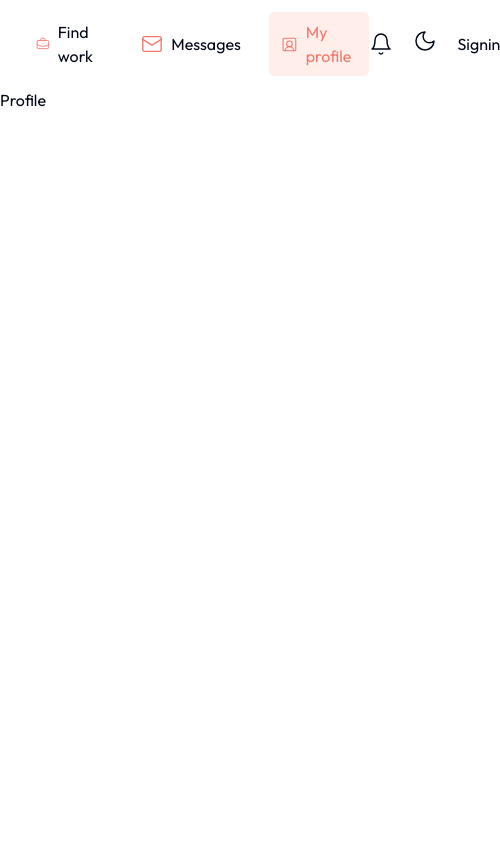
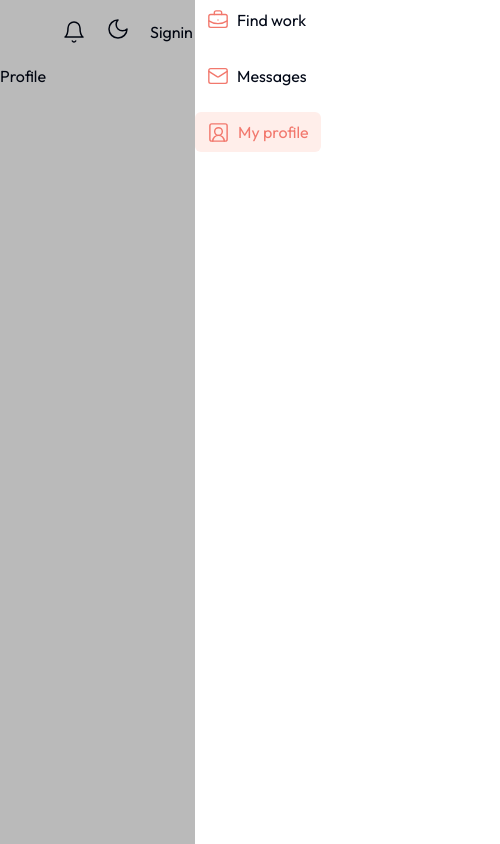
Before and after one commit to Python-killer14/job-connect-app, a Next.js app: page /profile in a window 390 px wide. Shown: the whole page, 500 px wide, since content can reach past the window. Built offline with nearby package versions, Linux system fonts and the light colour scheme; no server answers.

Commit message:
Dev: Navigation menu for small screen (Hamburger menu initiated). Looks perfect so far

```diff
--- a/src/app/globals.css
+++ b/src/app/globals.css
@@ -81,3 +81,15 @@
     @apply transition-colors duration-200 ease-linear;
   }
 }
+
+.naviagtion-menu-wrapper::after {
+  background: black;
+  content: "After";
+  position: absolute;
+  top: 0;
+  left: 0;
+  inset: 0;
+  min-width: 100vw;
+  min-height: 100dvh;
+
+}
--- a/src/components/NavigationBar.tsx
+++ b/src/components/NavigationBar.tsx
@@ -34,18 +34,23 @@ const NavigationBar: FC = () => {
     <div className=" dark:bg-gun-metal mx-auto w-full max-w-screen-xl py-3 px-6 ">
       <nav className="flex justify-between items-center">
         <div>{process.env.NEXT_PUBLIC_APP_NAME}</div>
-        <ul className="flex items-center gap-4">
-          {menuData.map(({ id, name, slug, iconName }) => {
-            return (
-              <NavItem key={id} name={name} slug={slug} iconName={iconName} />
-            );
-          })}
+        <ul className="items-center gap-4 fixed w-full h-full bg-[#00000045] top-0 right-0 md-plus:static md-plus:flex md-plus:h-auto md-plus:w-auto ">
+          <div className="flex flex-col md-plus:flex-row bg-white ml-auto items-start gap-4 w-1/2 md-plus:w-full border-black h-full ">
+            {menuData.map(({ id, name, slug, iconName }) => {
+              return (
+                <NavItem key={id} name={name} slug={slug} iconName={iconName} />
+              );
+            })}
+          </div>
         </ul>
         {/* Right side of the  */}
-        <div className="flex gap-5 items-center">
+        <div className="flex items-center gap-5">
           <Bell className=" cursor-pointer" strokeWidth={1.5} />
           <DarkModeToggle />
           <SignIn />
+          <button className=" bg-hover-gray px-2 py-2 rounded">
+            Employers/Post job
+          </button>
         </div>
       </nav>
     </div>
--- a/src/components/SignInBtn.tsx
+++ b/src/components/SignInBtn.tsx
@@ -7,12 +7,10 @@ import Image from "next/image";
 export async function SignIn() {
   const session: Session | null = await auth();
 
-  // console.log("ses",session);
-
   return (
     <div>
       {session ? (
-        <div className="flex gap-2">
+        <div className="flex gap-2 cursor-pointer">
           <Image
             className="w-9 h-9 rounded-full"
             src={session?.user?.image || "https://i.pravatar.cc"}
@@ -20,12 +18,12 @@ export async function SignIn() {
             width={40}
             alt="placeholder avatar"
           />
-          <div>
+          {/* <div className=" hidden lg:block">
             <p className=" text-sm font-medium">{session?.user?.name || ""}</p>
             <p className=" text-xs text-muted-darker">
               {session?.user?.email || ""}
             </p>
-          </div>
+          </div> */}
         </div>
       ) : (
         <form
--- a/tailwind.config.ts
+++ b/tailwind.config.ts
@@ -18,6 +18,11 @@ const config = {
       },
     },
     extend: {
+      screens: {
+        "sm-plus": "704px",
+        "md-plus": "896px",
+        "lg-plus": "1152px",
+      },
       colors: {
         // Manual defintions
         "light-rose": "#FFEEEA",
@@ -31,7 +36,6 @@ const config = {
 
 
         // Default Shadcn ui colors
-
         border: "hsl(var(--border))",
         input: "hsl(var(--input))",
         ring: "hsl(var(--ring))",
```
